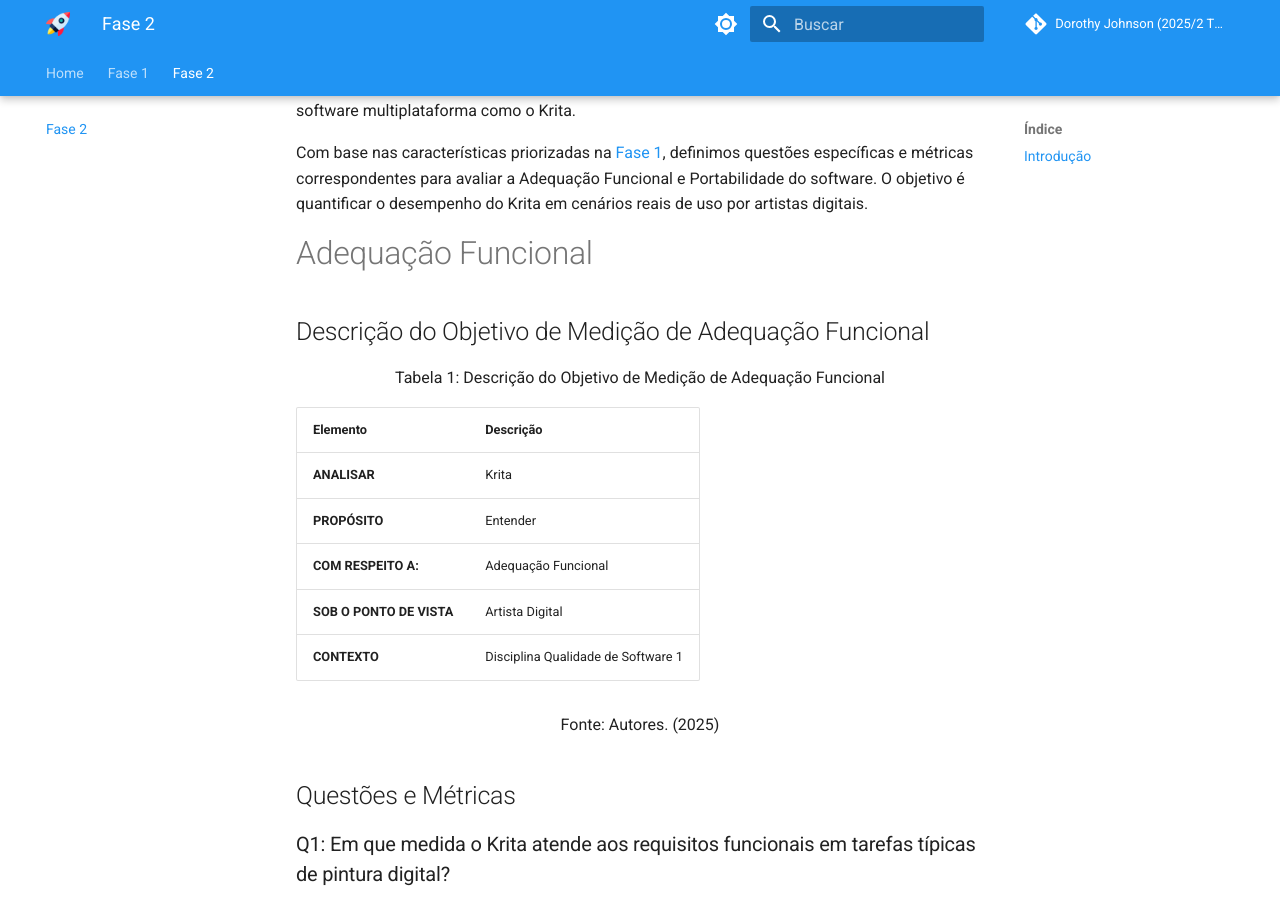
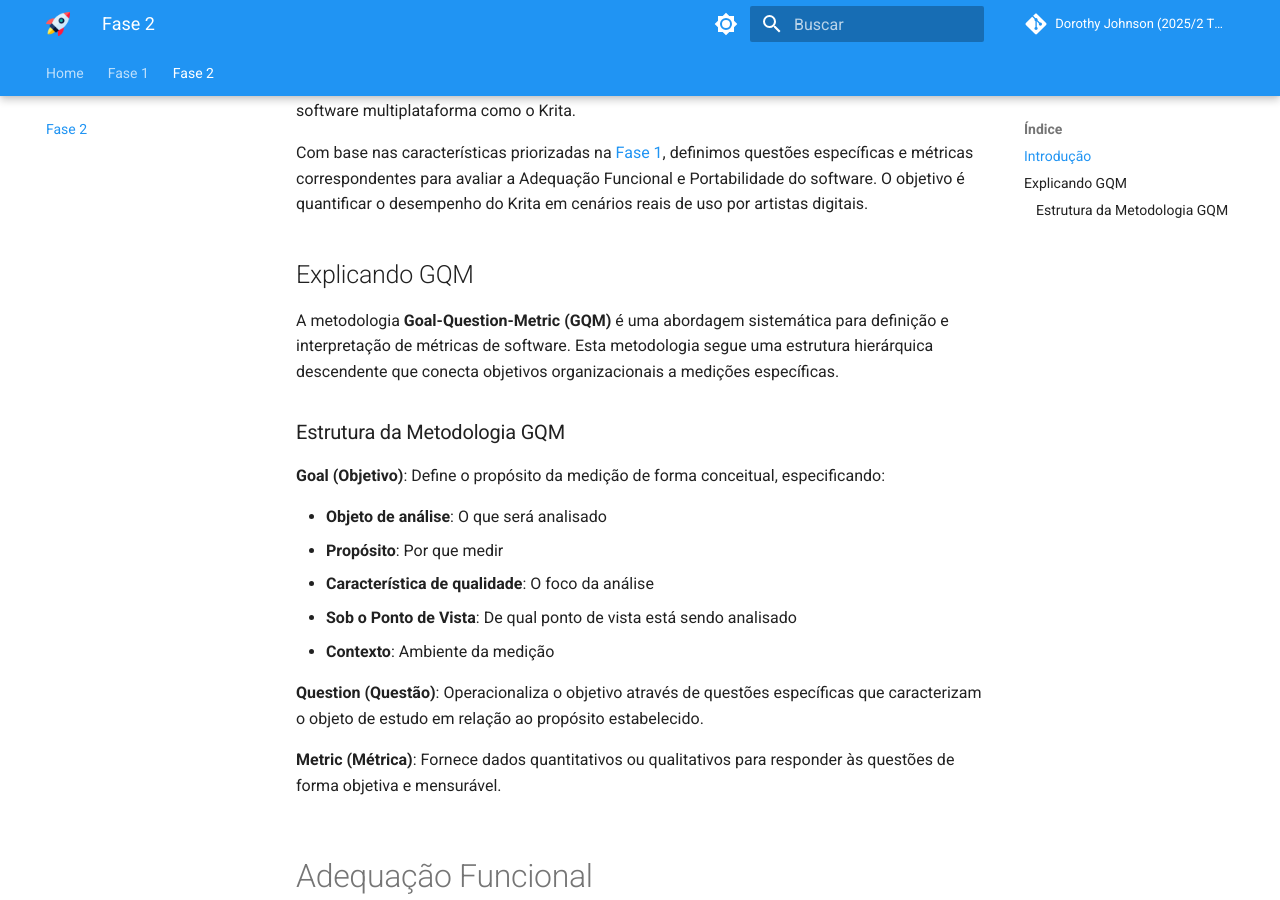
Before and after one commit to FCTE-Qualidade-de-Software-1/2025-2_T02_DOROTHY-JOHNSON, an MkDocs documentation site: the page built from docs/fase2/execucaoFase2.md, in a window 1280 px wide and 900 px high, scrolled down 257 px. Built offline with MkDocs 1.6.1 and Material for MkDocs 9.7.7, drawn with Linux system fonts in a browser that asks for light colours; comment, search, counter and statistics services are not loaded; some of the changed text lies outside the part shown.

Commit message:
feat: Adição da Explicação do GQM
Co-Authored-By: Leticia Arisa <higaleticia11@gmail.com>
Co-Authored-By: Marcelo Makoto Araki Takechi <marcelo.takechi1@gmail.com>
Co-Authored-By: Pedro Luciano de Azevedo <108702746+PedroALuciano@users.noreply.github.com>
Co-Authored-By: VICTOR PONTUAL GUEDES ARRUDA NOBREGA <129227815+VictorPontual@users.noreply.github.com>
Co-Authored-By: Danielle Soares <108499815+danielle-soaress@users.noreply.github.com>

```diff
--- a/docs/fase2/execucaoFase2.md
+++ b/docs/fase2/execucaoFase2.md
@@ -5,6 +5,26 @@
 Nesta etapa do projeto, aplicamos a metodologia Goal-Question-Metric (GQM) para avaliar objetivamente a qualidade do Krita. Esta abordagem foi escolhida por permitir a conversão de objetivos de qualidade em métricas concretas e mensuráveis, sendo especialmente útil para um software multiplataforma como o Krita.
 
 Com base nas características priorizadas na [Fase 1](https://fcte-qualidade-de-software-1.github.io/2025-2_T02_DOROTHY-JOHNSON/fase1/execucaoFase1/), definimos questões específicas e métricas correspondentes para avaliar a Adequação Funcional e Portabilidade do software. O objetivo é quantificar o desempenho do Krita em cenários reais de uso por artistas digitais.
+
+## Explicando GQM
+
+A metodologia **Goal-Question-Metric (GQM)** é uma abordagem sistemática para definição e interpretação de métricas de software. Esta metodologia segue uma estrutura hierárquica descendente que conecta objetivos organizacionais a medições específicas.
+
+### Estrutura da Metodologia GQM
+
+**Goal (Objetivo)**: Define o propósito da medição de forma conceitual, especificando:
+
+- **Objeto de análise**: O que será analisado
+- **Propósito**: Por que medir
+- **Característica de qualidade**: O foco da análise
+- **Sob o Ponto de Vista**: De qual ponto de vista está sendo analisado
+- **Contexto**: Ambiente da medição
+
+**Question (Questão)**: Operacionaliza o objetivo através de questões específicas que caracterizam o objeto de estudo em relação ao propósito estabelecido.
+
+**Metric (Métrica)**: Fornece dados quantitativos ou qualitativos para responder às questões de forma objetiva e mensurável.
+
+<br>
 
 # Adequação Funcional
 
@@ -136,4 +156,5 @@
 | Versão | Data | Descrição | Autor | Revisor |
 | -- | -- | -- | -- | -- |
 | 0.0 | 08/10/2025 | Criação da estrutura GQM inicial | [Danielle Soares](https://github.com/danielle-soaress), [Enzo Emir](https://github.com/EnzoEmir), [Leticia Arisa](https://github.com/Leticia-Arisa-K-Higa), [Marcelo Makoto](https://github.com/MM4k), [Pedro Luciano](https://github.com/PedroALuciano), [Victor Pontual](https://github.com/VictorPontual) | [Danielle Soares](https://github.com/danielle-soaress), [Enzo Emir](https://github.com/EnzoEmir), [Leticia Arisa](https://github.com/Leticia-Arisa-K-Higa), [Marcelo Makoto](https://github.com/MM4k), [Pedro Luciano](https://github.com/PedroALuciano), [Victor Pontual](https://github.com/VictorPontual) |
-| 0.1 | 08/10/2025 | Adição das Questões, Métricas e Hipóteses | [Danielle Soares](https://github.com/danielle-soaress), [Enzo Emir](https://github.com/EnzoEmir), [Leticia Arisa](https://github.com/Leticia-Arisa-K-Higa), [Marcelo Makoto](https://github.com/MM4k), [Pedro Luciano](https://github.com/PedroALuciano), [Victor Pontual](https://github.com/VictorPontual) | [Danielle Soares](https://github.com/danielle-soaress), [Enzo Emir](https://github.com/EnzoEmir), [Leticia Arisa](https://github.com/Leticia-Arisa-K-Higa), [Marcelo Makoto](https://github.com/MM4k), [Pedro Luciano](https://github.com/PedroALuciano), [Victor Pontual](https://github.com/VictorPontual) |
+| 0.2 | 14/10/2025 | Adição das Questões, Métricas e Hipóteses | [Danielle Soares](https://github.com/danielle-soaress), [Enzo Emir](https://github.com/EnzoEmir), [Leticia Arisa](https://github.com/Leticia-Arisa-K-Higa), [Marcelo Makoto](https://github.com/MM4k), [Pedro Luciano](https://github.com/PedroALuciano), [Victor Pontual](https://github.com/VictorPontual) | [Danielle Soares](https://github.com/danielle-soaress), [Enzo Emir](https://github.com/EnzoEmir), [Leticia Arisa](https://github.com/Leticia-Arisa-K-Higa), [Marcelo Makoto](https://github.com/MM4k), [Pedro Luciano](https://github.com/PedroALuciano), [Victor Pontual](https://github.com/VictorPontual) |
+| 0.3 | 14/10/2025 | Adição da Explicação do GQM | [Danielle Soares](https://github.com/danielle-soaress), [Enzo Emir](https://github.com/EnzoEmir), [Leticia Arisa](https://github.com/Leticia-Arisa-K-Higa), [Marcelo Makoto](https://github.com/MM4k), [Pedro Luciano](https://github.com/PedroALuciano), [Victor Pontual](https://github.com/VictorPontual) | [Danielle Soares](https://github.com/danielle-soaress), [Enzo Emir](https://github.com/EnzoEmir), [Leticia Arisa](https://github.com/Leticia-Arisa-K-Higa), [Marcelo Makoto](https://github.com/MM4k), [Pedro Luciano](https://github.com/PedroALuciano), [Victor Pontual](https://github.com/VictorPontual) |
```
